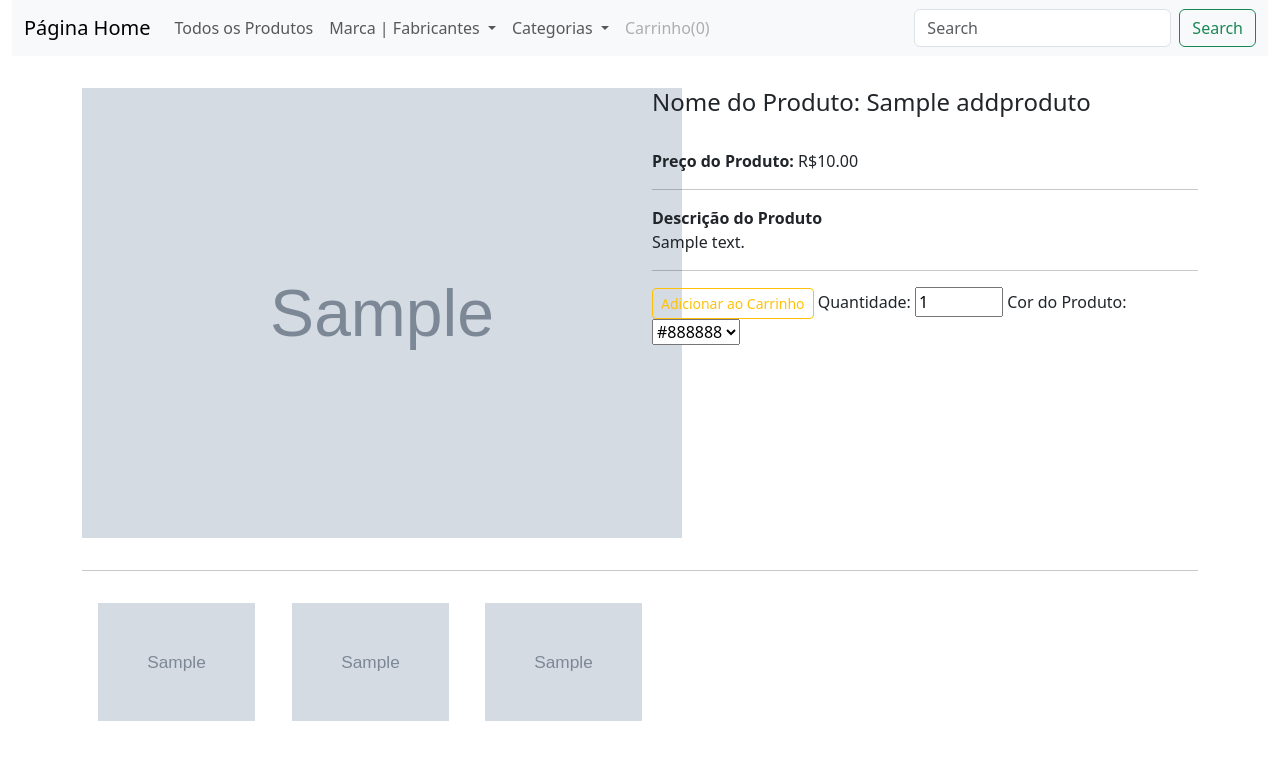
After one commit to Horlanlacerda/E-commerce, a Flask app: page /produto/1 in a window 1280 px wide. The commit adds this page. Shown: the top 760 px of the page. Run offline with Flask 3, Linux system fonts and the light colour scheme; tables that the repository leaves empty hold one stand-in row (values such as "Sample post"); grey boxes marked "Sample" are stand-in pictures; some libraries are stand-ins or nearby versions.

Commit message:
feat(ecommerce-cart): Implementa funcionalidade de Carrinho e página de detalhes de produto (pagina_unica)

```diff
--- a/loja/__init__.py
+++ b/loja/__init__.py
@@ -26,3 +26,4 @@ configure_uploads(app, photos)
 
 from loja.admin import rotas
 from loja.produtos import rotas
+from loja.carrinho import carrinhos
--- a/loja/produtos/rotas.py
+++ b/loja/produtos/rotas.py
@@ -34,6 +34,14 @@ def get_categoria(id):
     categorias = Categoria.query.join(Addproduto, (Categoria.id == Addproduto.categoria_id)).all()
     marcas = Marca.query.join(Addproduto, (Marca.id == Addproduto.marca_id)).all()
     return render_template('produtos/index.html', categoria = categoria, categorias = categorias, marcas = marcas, get_cat = get_cat)
+
+
+@app.route('/produto/<int:id>')
+def pagina_unica(id):
+    produto = Addproduto.query.get_or_404(id)
+    marcas = Marca.query.join(Addproduto, (Marca.id == Addproduto.marca_id)).all()
+    categorias = Categoria.query.join(Addproduto, (Categoria.id == Addproduto.categoria_id)).all()
+    return render_template('produtos/pagina_unica.html', produto=produto, marcas=marcas, categorias=categorias)
 
 
 @app.route('/addmarca', methods=['GET', 'POST'])
--- /dev/null
+++ b/loja/templates/produtos/pagina_unica.html
@@ -0,0 +1,113 @@
+{% extends 'layouts.html' %}
+
+{% block content %}
+
+<div class="container-fluid">
+<nav class="navbar navbar-expand-lg bg-body-tertiary">
+  <div class="container-fluid">
+    <a class="navbar-brand" href="/">Página Home</a>
+    <button class="navbar-toggler" type="button" data-bs-toggle="collapse" data-bs-target="#navbarSupportedContent" aria-controls="navbarSupportedContent" aria-expanded="false" aria-label="Toggle navigation">
+      <span class="navbar-toggler-icon"></span>
+    </button>
+    <div class="collapse navbar-collapse" id="navbarSupportedContent">
+      <ul class="navbar-nav me-auto mb-2 mb-lg-0">
+
+        <li class="nav-item">
+          <a class="nav-link" href="/">Todos os Produtos</a>
+        </li>
+
+        <li class="nav-item dropdown">
+          <a class="nav-link dropdown-toggle" href="#" role="button" data-bs-toggle="dropdown" aria-expanded="false">
+            Marca | Fabricantes
+          </a>
+          <ul class="dropdown-menu">
+            {% for marca in marcas %}
+            <li><a class="dropdown-item" href="{{url_for('get_marca', id=marca.id)}}">{{marca.name}}</a></li>
+            {% endfor %}
+          </ul>
+        </li>
+
+        <li class="nav-item dropdown">
+          <a class="nav-link dropdown-toggle" href="#" role="button" data-bs-toggle="dropdown" aria-expanded="false">
+            Categorias
+          </a>
+          <ul class="dropdown-menu">
+            {% for categoria in categorias %}
+            <li><a class="dropdown-item" href="{{url_for('get_categoria', id=categoria.id)}}">{{categoria.name}}</a></li>
+            {% endfor %}
+          </ul>
+        </li>
+
+        <li class="nav-item">
+          <a class="nav-link disabled" aria-disabled="true" tabindex="-1">Carrinho({{session['LojainCarrinho']|length}})</a>
+        </li>
+      </ul>
+      <form class="d-flex" role="search">
+        <input class="form-control me-2" type="search" placeholder="Search" aria-label="Search"/>
+        <button class="btn btn-outline-success" type="submit">Search</button>
+      </form>
+    </div>
+  </div>
+</nav>
+</div>
+
+<div class="container mt-3">
+    <div class="row">
+        <div class="col-md-6 mt-3" id="m_image">
+            <img src="{{url_for('static', filename='images/' + produto.image_1)}}" alt="{{produto.name}}" height="450" style="object-fit: contain;">
+        </div>
+
+
+        <div class="col-md-6 mt-3">
+            <h4> Nome do Produto: {{produto.name}}</h4>
+            <br>
+            <p><b>Preço do Produto: </b>R${{produto.price}}</p>
+            {% if produto.discount > 0 %}
+                <p>Desconto do Produto: {{produto.discount}}</p>
+            {% endif %}
+            <hr>
+            <b>Descrição do Produto</b>
+            <p>{{produto.description}}</p>
+            <hr>
+            <form action="{{url_for('AddCart')}}" method="POST">
+                <input type="hidden" name="produto_id" value="{{produto.id}}">
+                <button type="submit" class="btn btn-sm btn-outline-warning">Adicionar ao Carrinho</button>
+                <label for="">Quantidade: </label>
+                <input type="number" name="quantity" id="" value="1" min="1" max="{{produto.stock}}">
+                {% set colors = produto.colors.split(',') %}
+                    <label for="colors">Cor do Produto: </label>
+                    <select name="colors" id="">
+                        {% for color in colors %}
+                            {% set col = color.split(':') %}
+                            <option value="{{col[0]}}">{{col[0]|capitalize}}</option>
+                        {% endfor %}
+                    </select>
+            </form>
+        </div>
+    </div>
+
+    <div class="row">
+        <div class="col-md-12 mt-3" id="s_image">
+          <hr>
+            <img src="{{url_for('static', filename='images/' + produto.image_1)}}" alt="{{produto.name}}" height="150" style="object-fit: contain;" class="p-3">
+            <img src="{{url_for('static', filename='images/' + produto.image_2)}}" alt="{{produto.name}}" height="150" style="object-fit: contain;" class="p-3">
+            <img src="{{url_for('static', filename='images/' + produto.image_3)}}" alt="{{produto.name}}" height="150" style="object-fit: contain;" class="p-3">
+        </div>
+    </div>
+</div>
+
+<script>
+    let m_image = document.getElementById('m_image');
+    let s_image = document.getElementById('s_image').getElementsByTagName('img')
+
+    for(let i = 0; i < s_image.length; i++){
+        s_image[i].addEventListener('click', full_image)
+    }
+
+    function full_image(){
+        let ImageSRC = this.getAttribute('src')
+        m_image.innerHTML = "<img src='" + ImageSRC + "' alt='{{produto.name}}' height='450' style='object-fit: contain;' class='mt-3'>";
+    }
+</script>
+
+{% endblock %}
```
Also changed, not shown: loja/carrinho/carrinhos.py (added, +57 -0 lines), loja/templates/produtos/index.html (+31 -7 lines), loja/static/images/29d5eb08e575c21f2f79.jpg (renamed from loja/static/images/6bbc6f6f876576851b2c.jpg), loja/static/images/af85805cc9f1985e4fed.jpg (deleted), loja/static/images/d439ad93ebc9489800c6.jpg (renamed from loja/static/images/87841b88cc85143ecddf.jpg), loja/static/images/f9c681fe46439f70251f.jpg (added).
